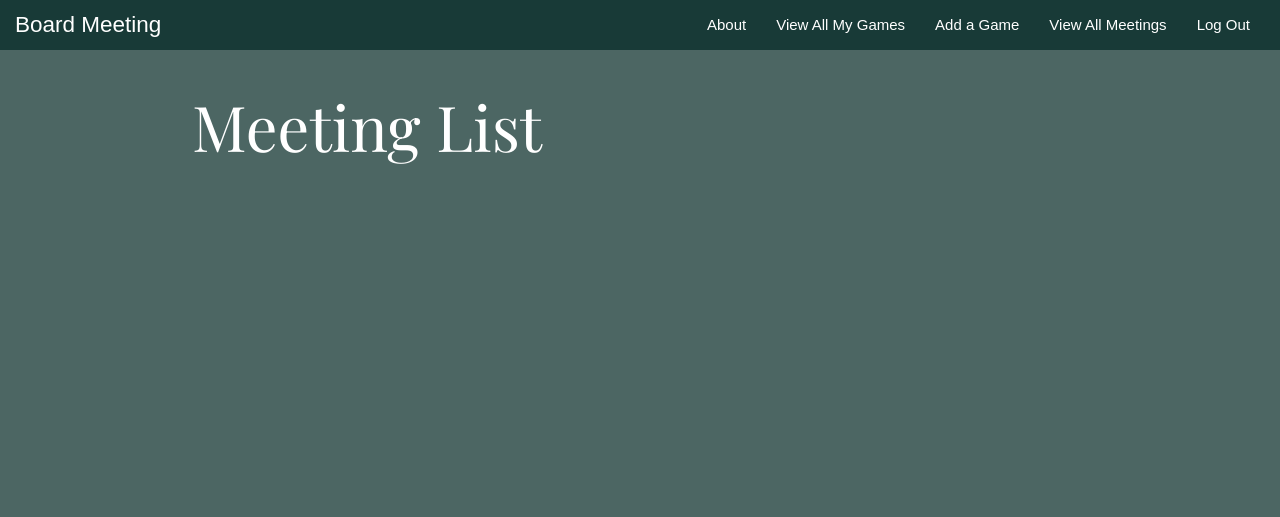
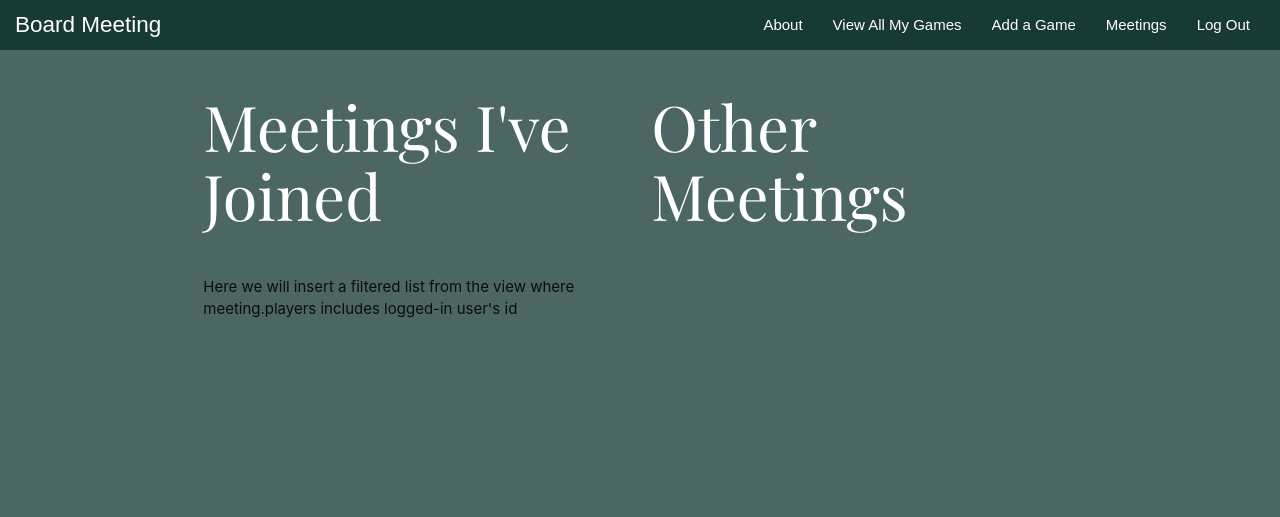
Before and after one commit to masomaster/board-game-meetup, a Django app: page /meetings/ in a window 1280 px wide. Shown: the top 517 px of the page. Run offline with Django 4.2, Linux system fonts and the light colour scheme; the visitor is signed in with stand-in values (Sample User, id 1); data that the repository does not hold is empty.

Commit message:
add join meeting feature

```diff
--- a/main_app/static/css/style.css
+++ b/main_app/static/css/style.css
@@ -131,6 +131,19 @@ h1, h3 {
     transform: rotate(-405deg);
 }
 
+.card .card-action a:not(.btn):not(.btn-large):not(.btn-small):not(.btn-large):not(.btn-floating) {
+    color: #183A37;
+}
+
+.btn {
+    background-color: #183A37;
+}
+
+.btn:hover {
+    background-color: rgba(254, 218, 166, 1);
+    color: #183A37;
+}
+
 @media (max-width: 700px) {
 .menu-button-container {
       display: flex;
--- a/main_app/templates/base.html
+++ b/main_app/templates/base.html
@@ -29,7 +29,7 @@
       {% if user.is_authenticated %}
         <li><a href="/games">View All My Games</a></li>
         <li><a href="{% url 'games_create' %}">Add a Game</a></li>
-        <li><a href="/meetings">View All Meetings</a></li>
+        <li><a href="/meetings">Meetings</a></li>
         <li><a href="{% url 'logout' %}">Log Out</a></li>
       {% else %}
         <li><a href="{% url 'signup' %}">Sign Up</a></li>
--- a/main_app/templates/main_app/meeting_list.html
+++ b/main_app/templates/main_app/meeting_list.html
@@ -1,8 +1,20 @@
 {% extends 'base.html' %}
 {% block content %}
 
-<h1>Meeting List</h1>
+<div class="row">
+  <div class="col s6">
+    <h1>Meetings I've Joined</h1>
+  </div>
+  <div class="col s6">
+    <h1>Other Meetings</h1>
+  </div>
+</div>
+<div class="row">
+  <div class="col s6">
+    Here we will insert a filtered list from the view where meeting.players includes logged-in user's id
 
+  </div>
+  <div class="col s6">
     {% for meeting in object_list %}
     <a href="{% url 'meetings_detail' meeting.id %}">
       <div class="card">
@@ -12,9 +24,16 @@
           <p>Date: {{ meeting.date }}</p>
           <p>Location: {{ meeting.location }}</p>
           <p>Organizer: {{ meeting.organizer }}</p>
+          <hr>
+          <form action="{% url 'join_meeting' meeting.id %}" method="POST">
+            {% csrf_token %}
+            <input type="submit" value="Join Meeting" class="btn">
+          </form>
         </div>
       </div>
     </a>
     {% endfor %}
+  </div>
+</div>
 
 {% endblock %}
--- a/main_app/urls.py
+++ b/main_app/urls.py
@@ -17,4 +17,5 @@ urlpatterns = [
     path('meetings/<int:pk>/', views.MeetingDetail.as_view(), name='meetings_detail'),
     path('meetings/<int:pk>/update/', views.MeetingUpdate.as_view(), name='meeting_update'),
     path('meetings/<int:pk>/delete/', views.MeetingDelete.as_view(), name='meeting_delete'),
+    path('meetings/<int:meeting_id>/join_meeting', views.join_meeting, name="join_meeting")
 ]
--- a/main_app/views.py
+++ b/main_app/views.py
@@ -68,6 +68,8 @@ class MeetingList(LoginRequiredMixin, ListView):
   model = Meeting
   fields = ['name', 'date', 'location', 'min_ppl', 'max_ppl']
 
+  # insert custom code to create and send a custom list of meetings that the user is a player in (also one that they're not in?)
+
 class MeetingDetail(LoginRequiredMixin, DetailView):
   model = Meeting
 
@@ -92,3 +94,8 @@ def create_meeting(request, game_id):
     new_meeting.organizer_id = request.user.id
     new_meeting.save()
   return redirect('meetings_index') # send to detail page if this works
+
+@login_required
+def join_meeting(request, meeting_id):
+  Meeting.objects.get(id=meeting_id).players.add(request.user.id)
+  return redirect('meetings_index') # send to detail page if this works
```
Also changed, not shown: main_app/templates/main_app/meeting_detail.html (+7 -0 lines). Lines whose indentation alone changed are shown as unchanged.
